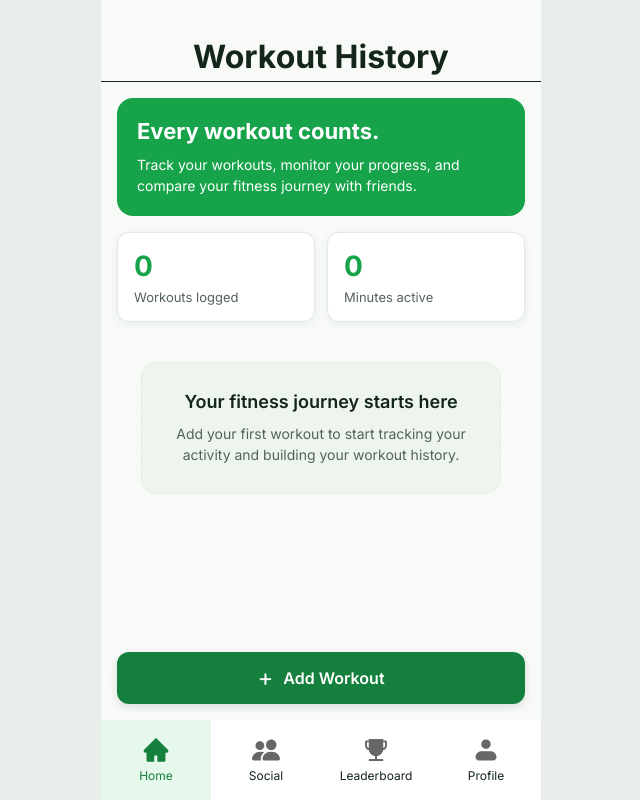
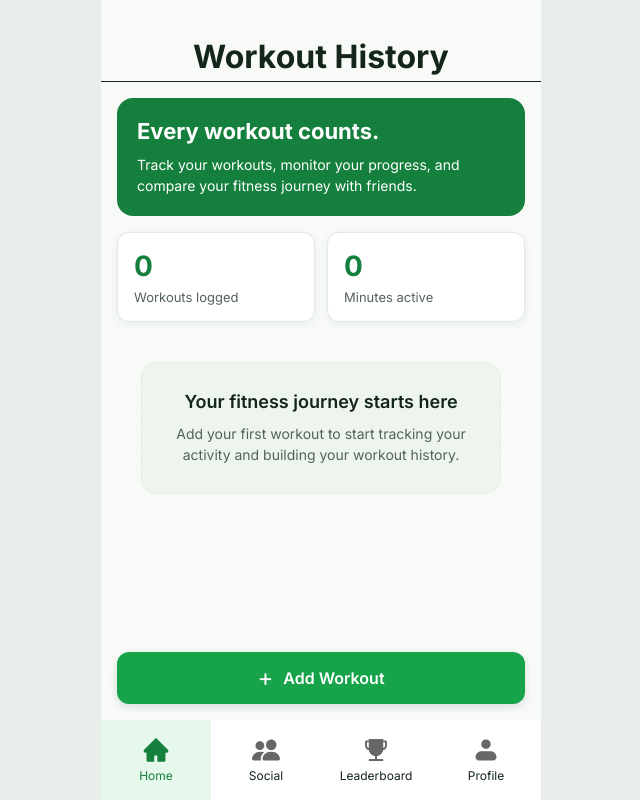
Before and after one commit to briggsmurphy/csc484-assignment6-prototype, a React (Vite) app: page / in a window 1280 px wide. Shown: the whole page, without its empty margins (319-959 px from the left). Built offline with nearby package versions, Linux system fonts and the light colour scheme.

Commit message:
changed button color on homepage

```diff
--- a/src/components/AddWorkoutButton.css
+++ b/src/components/AddWorkoutButton.css
@@ -8,7 +8,7 @@
   padding: 14px 20px;
   border: none;
   border-radius: var(--radius-md);
-  background: var(--color-primary-dark);
+  background: var(--color-primary);
   color: var(--color-text-inverse);
   font-size: 16px;
   font-weight: var(--font-weight-semibold);
--- a/src/styles/Home.css
+++ b/src/styles/Home.css
@@ -153,7 +153,7 @@
 .home__intro {
   margin: 16px;
   padding: 20px;
-  background: var(--color-primary);
+  background: var(--color-primary-dark);
   color: var(--color-text-inverse);
   border-radius: var(--radius-lg);
 }
@@ -193,7 +193,7 @@
 .home__summary-card strong {
   font-size: 28px;
   font-weight: var(--font-weight-bold);
-  color: var(--color-primary);
+  color: var(--color-primary-dark);
 }
 
 .home__summary-card span {
```
